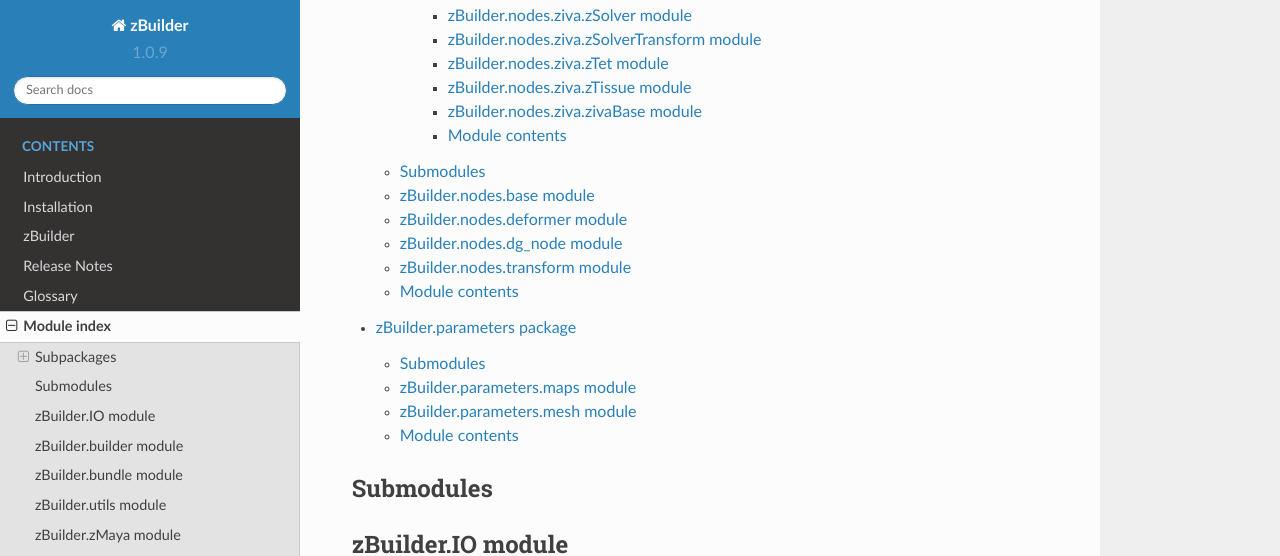
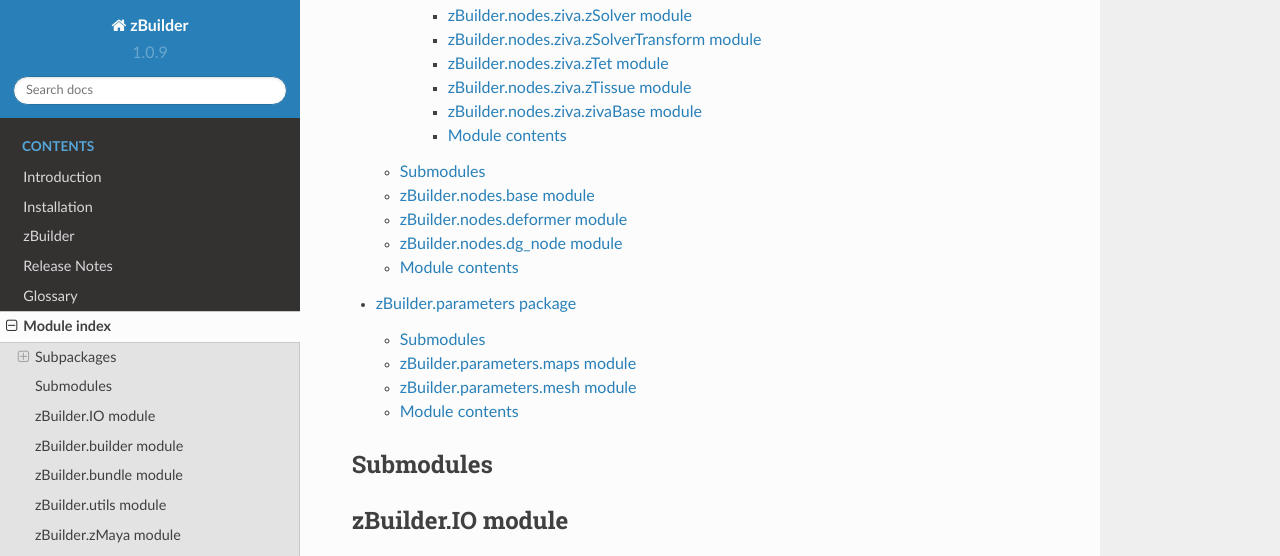
Before and after one commit to Unity-Technologies/ziva-vfx-utils, a Sphinx documentation site: the page built from docs/zBuilder.rst, in a window 1280 px wide and 900 px high, scrolled down 1064 px, cut to the strip 0-556 px from the top of the window. Built offline with Sphinx 7.4.7 and the Read the Docs theme 2.0.0, drawn with Linux system fonts in a browser that asks for light colours.

Commit message:
VFXACT-317 Fix zBuilder doc according to sphinx warning
Update zBuilder doc by removing old class and adjusting format.

```diff
--- a/docs/zBuilder.nodes.rst
+++ b/docs/zBuilder.nodes.rst
@@ -37,14 +37,6 @@ zBuilder.nodes.dg_node module
     :undoc-members:
     :show-inheritance:
 
-zBuilder.nodes.transform module
--------------------------------
-
-.. automodule:: zBuilder.nodes.transform
-    :members:
-    :undoc-members:
-    :show-inheritance:
-
 
 Module contents
 ---------------
--- a/docs/zBuilder.rst
+++ b/docs/zBuilder.rst
@@ -38,7 +38,7 @@ zBuilder.bundle module
     :show-inheritance:
 
 zBuilder.utils module
---------------------
+---------------------
 
 .. automodule:: zBuilder.utils
     :members:
```
